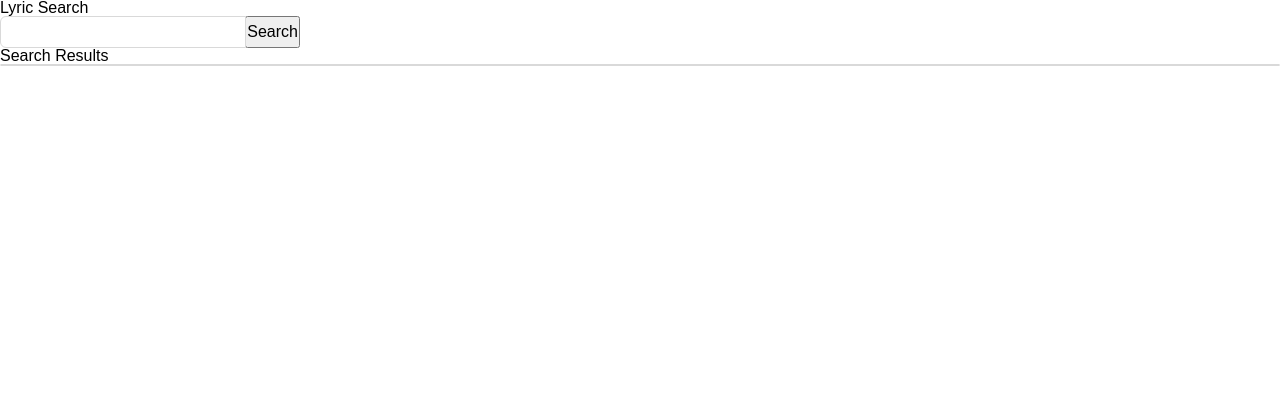
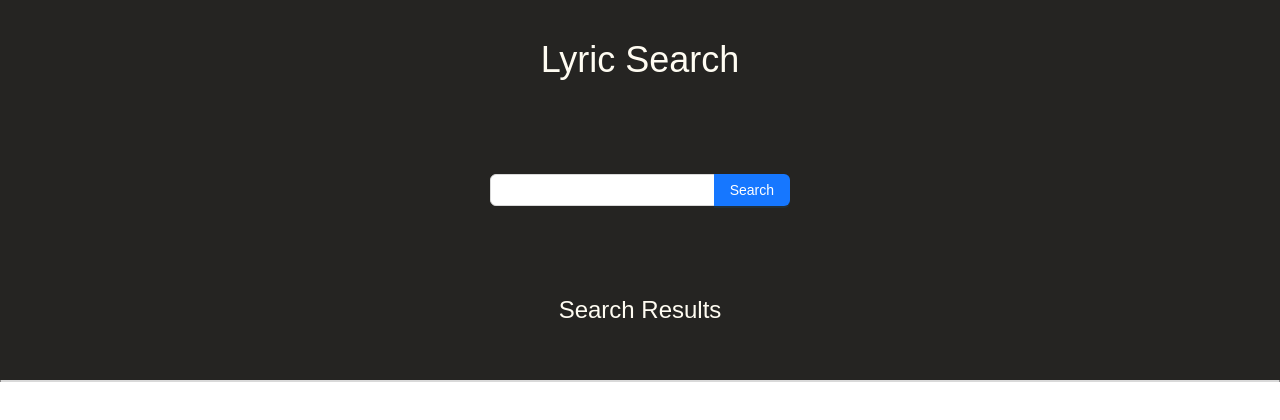
Before and after one commit to anewgard41/wave-exchange, a React (Vite) app in the folder client/: page /search in a window 1280 px wide. Shown: the top 420 px of the page. Built offline with nearby package versions, Linux system fonts and the light colour scheme.

Commit message:
Styled Ant for the Search page and started on results

```diff
--- a/client/src/components/LyricSearchPage.jsx
+++ b/client/src/components/LyricSearchPage.jsx
@@ -1,10 +1,20 @@
 import React, { useState, useEffect } from 'react';
-import { Button, Input, Select, Space } from 'antd';
+import { Layout, Button, Input, Space } from 'antd';
+import { SearchOutlined } from '@ant-design/icons';
 import axios from 'axios';
 import { useLocation } from 'react-router-dom';
 import { useNavigate } from 'react-router';
 import { SongList } from './SongList';
 const { Search } = Input;
+const { Content } = Layout;
+
+const layoutStyle = {
+    textAlign: 'center',
+    minHeight: 120,
+    lineHeight: '120px',
+    color: '#fff',
+    backgroundColor: '#252422',
+};
 
 export function LyricSearchPage() {
     const navigate = useNavigate();
@@ -36,8 +46,11 @@ export function LyricSearchPage() {
     };
 
     return (
-        <div className="App">
-            <h1>Lyric Search</h1>
+        <Layout style={layoutStyle}>
+            {/* Main content area */}
+            <Content style={layoutStyle}>
+            <p style={{ color: '#FFFCF2', fontSize: '36px', marginBottom: '10px' }}>Lyric Search</p>
+            <Space direction="vertical" style={{ width: '100%', maxWidth: '300px' }}>
                 <Space.Compact
                     style={{
                         width: '100%',
@@ -46,12 +59,12 @@ export function LyricSearchPage() {
                     <Input defaultValue="Enter search term"
                     value={searchTerm}
                     onChange={(e) => setSearchTerm(e.target.value)}/>
-            <button type="primary" onClick={() => navigate(`?lyricText=${searchTerm}`)}>Search</button>
+                <Button type="primary" onClick={() => navigate(`?lyricText=${searchTerm}`)}>Search</Button>
                 </Space.Compact>
-            <div>
-                <h2>Search Results</h2>
+            </Space>
+                <p style={{ color: '#FFFCF2', fontSize: '24px', marginBottom: '10px' }}>Search Results</p>
                 <SongList searchResults={searchResults} />
-            </div>
-        </div>
+            </Content>
+        </Layout>
     );
 }
```
Lines whose indentation alone changed are shown as unchanged.
